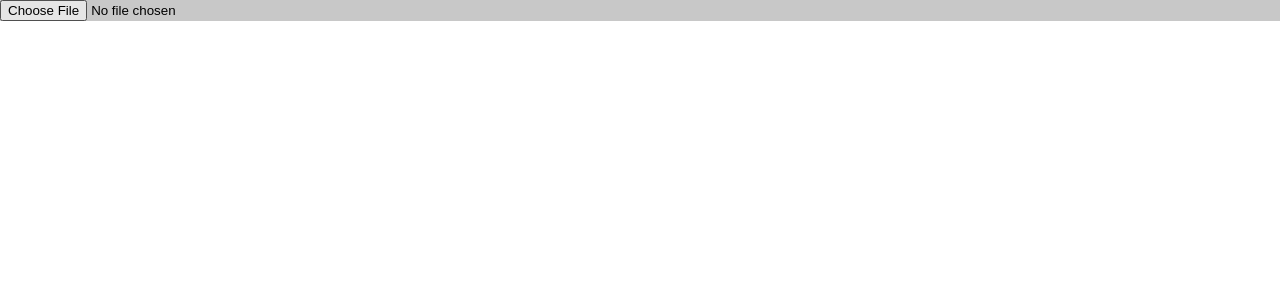
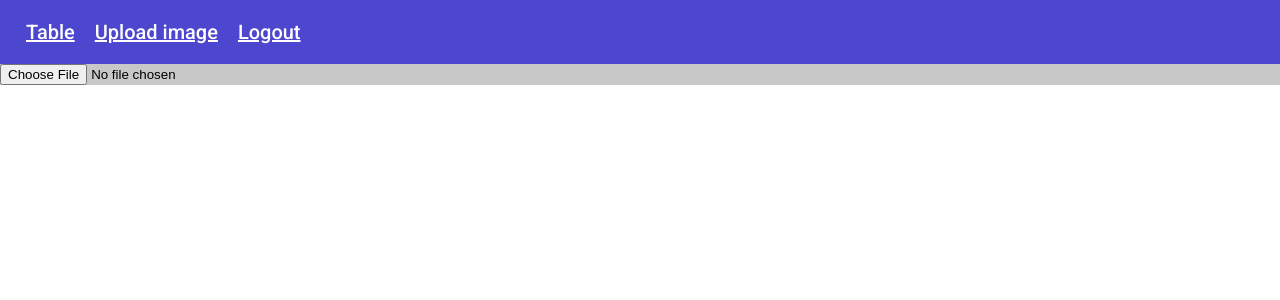
Before and after one commit to gabrielaburtan/ImageRecognitionWebApp, an Angular app in the folder fsd-app/: page /upload-image in a window 1280 px wide. Shown: the top 300 px of the page. Built offline with nearby package versions, Linux system fonts and the light colour scheme.

Commit message:
Navbar added

```diff
--- a/fsd-app/src/app/app.component.html
+++ b/fsd-app/src/app/app.component.html
@@ -1 +1,17 @@
+<div *ngIf="router.url == '/login'">
+    <mat-toolbar class="main-page-mat-toolbar">
+        <a [routerLink]="'/table'">Table</a>
+        <a [routerLink]="'/upload-image'">Upload image</a>
+    </mat-toolbar>
+</div>
+<div *ngIf="router.url != '/login'">
+    <mat-toolbar class="mat-toolbar-general-page">
+        <a [routerLink]="'/table'">Table</a>
+        <a [routerLink]="'/upload-image'">Upload image</a>
+        <div *ngIf="router.url != '/login'">
+            <a [routerLink]="'/login'">Logout</a>
+        </div>
+    </mat-toolbar>
+</div>
+
 <router-outlet></router-outlet>
--- a/fsd-app/src/app/app.component.scss
+++ b/fsd-app/src/app/app.component.scss
@@ -0,0 +1,16 @@
+.main-page-mat-toolbar{
+    background: transparent;
+    display: flex;
+    justify-content: flex-start;
+}
+
+.mat-toolbar-general-page{
+    background: #4d46ce;
+    display: flex;
+    justify-content: flex-start;
+}
+
+a{
+    color: white;
+    padding: 10px;
+}
--- a/fsd-app/src/app/app.component.ts
+++ b/fsd-app/src/app/app.component.ts
@@ -1,4 +1,5 @@
 import { Component } from '@angular/core';
+import { Router } from '@angular/router';
 
 @Component({
   selector: 'app-root',
@@ -7,4 +8,5 @@ import { Component } from '@angular/core';
 })
 export class AppComponent {
   title = 'fsd-app';
+  constructor(public router: Router){}
 }
--- a/fsd-app/src/app/app.module.ts
+++ b/fsd-app/src/app/app.module.ts
@@ -11,6 +11,7 @@ import {MatIconModule} from '@angular/material/icon';
 import {MatButtonModule} from '@angular/material/button';
 import {MatInputModule} from '@angular/material/input';
 import {MatCardModule} from '@angular/material/card';
+import {MatToolbarModule} from '@angular/material/toolbar';
 
 @NgModule({
   declarations: [
@@ -27,6 +28,7 @@ import {MatCardModule} from '@angular/material/card';
     MatInputModule,
     MatCardModule,
     MatButtonModule,
+    MatToolbarModule
   ],
   providers: [],
   bootstrap: [AppComponent]
--- a/fsd-app/src/app/login/login.component.scss
+++ b/fsd-app/src/app/login/login.component.scss
@@ -52,6 +52,7 @@ form {
 
   background: #4d46ce;
   background: linear-gradient(to top right, #4d46ce, 70%, #dd21be);
+  z-index: -1;
 }
 
 .field{
```
